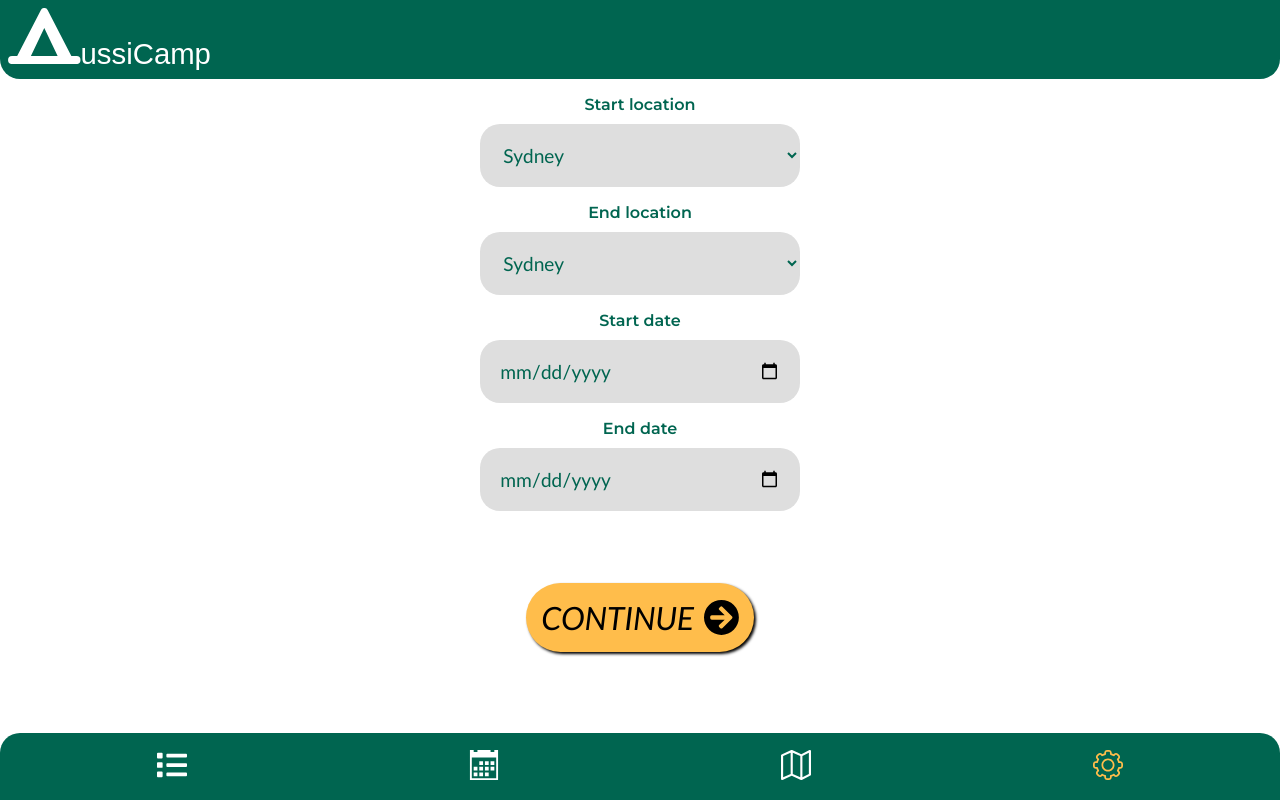
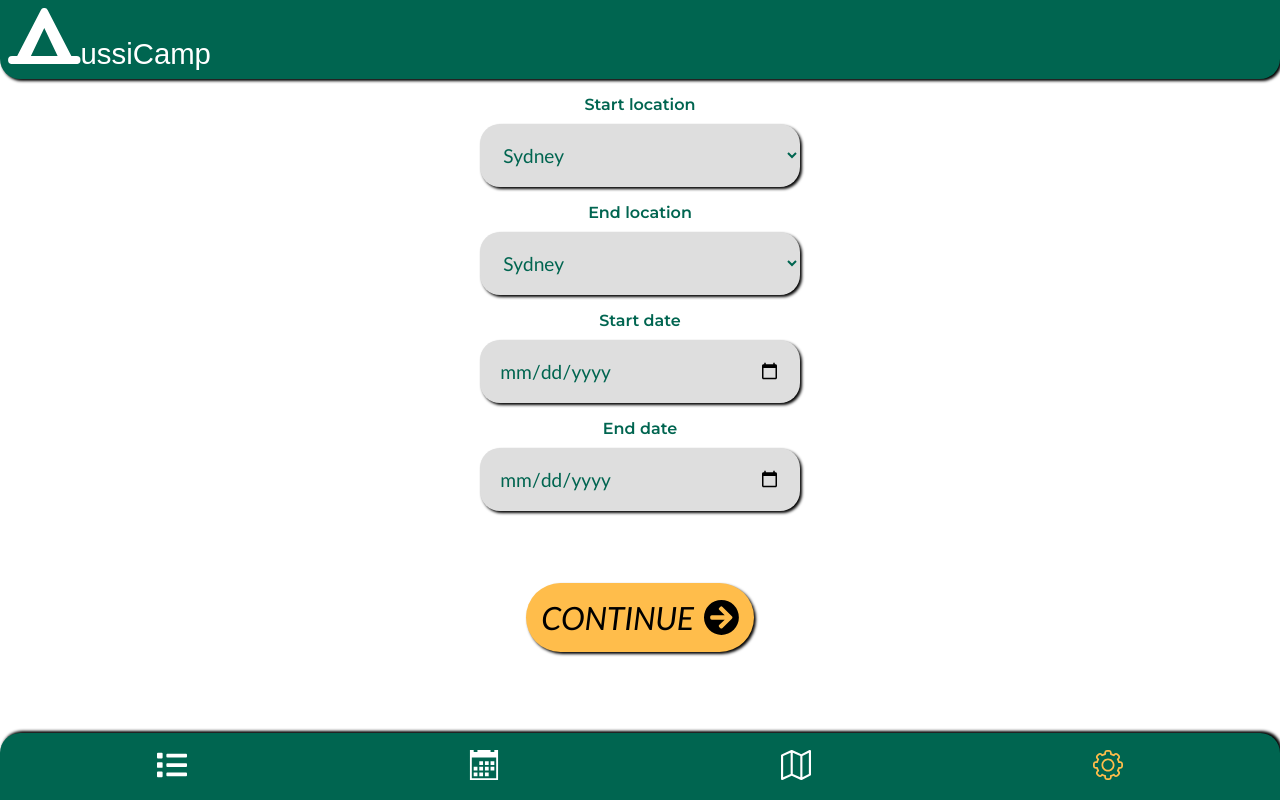
Before and after one commit to m-wiemers/aussicamp, a Next.js app: page /settings in a window 1280 px wide. Built offline with nearby package versions, Linux system fonts and the light colour scheme.

Commit message:
💄 add box Shaddow

```diff
--- a/components/DateInput/DateInput.module.css
+++ b/components/DateInput/DateInput.module.css
@@ -12,4 +12,5 @@
   background-color: var(--input-bg-color);
   padding: 1em;
   border-radius: 20px;
+  box-shadow: 2px 2px 3px black;
 }
--- a/components/citieSelect/SelectCity.module.css
+++ b/components/citieSelect/SelectCity.module.css
@@ -12,4 +12,5 @@
   background-color: var(--input-bg-color);
   padding: 1em;
   border-radius: 20px;
+  box-shadow: 2px 2px 3px black;
 }
--- a/components/footer/Footer.module.css
+++ b/components/footer/Footer.module.css
@@ -9,6 +9,7 @@
   grid-template-columns: repeat(4, 1fr);
   padding: 1em;
   border-radius: 20px 20px 0 0;
+  box-shadow: 2px -2px 3px black;
 }
 
 .button {
--- a/components/header/Header.module.css
+++ b/components/header/Header.module.css
@@ -6,6 +6,7 @@
   border-radius: 0 0 20px 20px;
   padding: 0.5em;
   background-color: var(--main-color);
+  box-shadow: 2px 2px 3px black;
 }
 
 .button {
```
